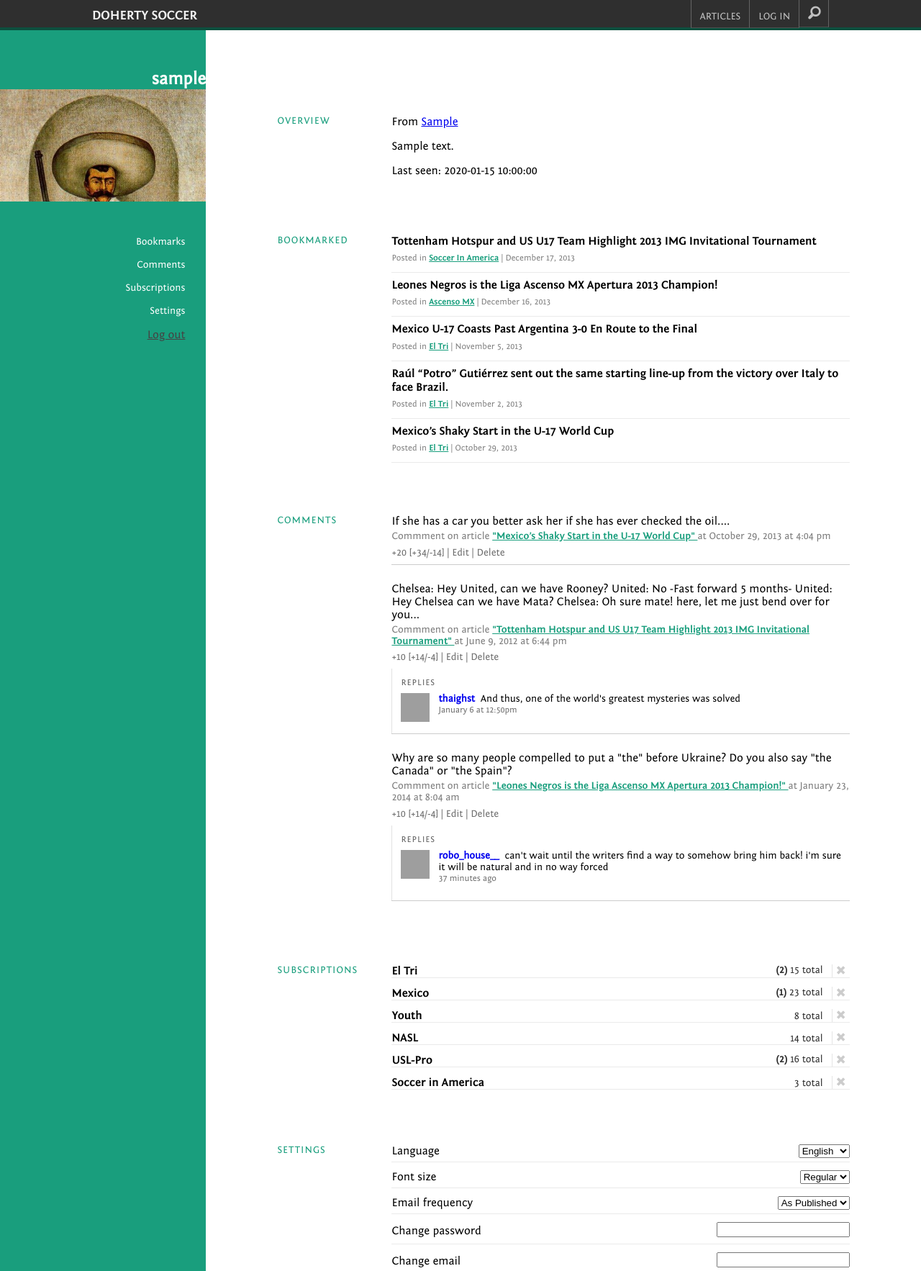
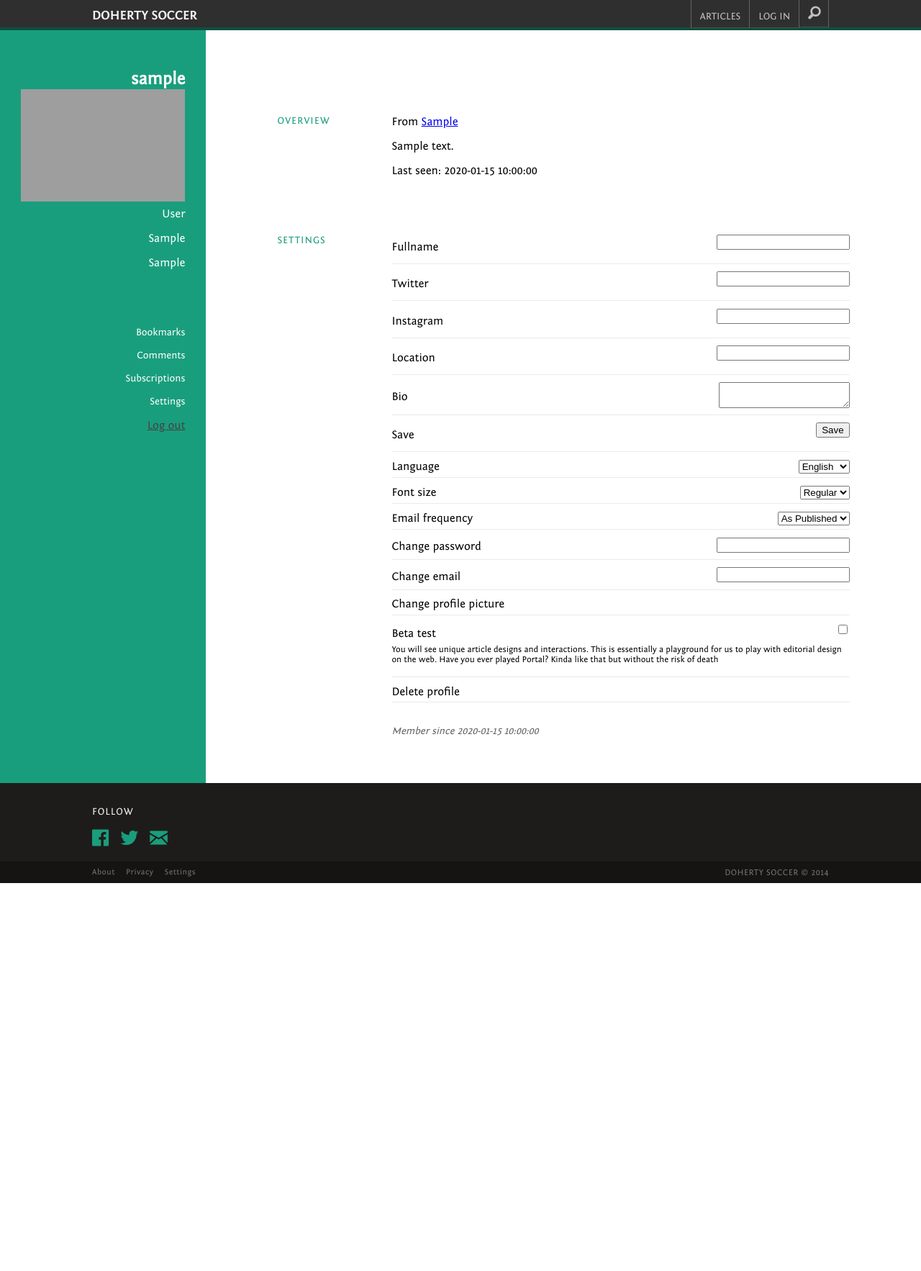
Before and after one commit to Z4P0/ds, a Flask app: template website/templates/ds/profile.html in a window 1280 px wide. Shown: the top 1766 px of the page at 72% size. After the commit the page ends 1227 px from the top, so only its background shows below. Run offline with Flask 2, Linux system fonts and the light colour scheme; the template is opened without the code that fills it: values that come from a table or form of the project are taken from there, others are empty; tables that the repository leaves empty hold one stand-in row (values such as "Sample post"); parts of the project's set-up code (start-up, migrations or seed data) failed here and were passed over; some libraries are stand-ins or nearby versions; grey boxes are pictures that could not be loaded.

Commit message:
user profile is done

```diff
--- a/website/auth/views.py
+++ b/website/auth/views.py
@@ -24,7 +24,8 @@ def login():
         user = User.query.filter_by(email=form.email.data).first()
         if user is not None and user.verify_password(form.password.data):
             login_user(user, form.remember_me.data)
-            return redirect(request.args.get('next') or url_for('main.index'))
+            flash('Welcome back '+ user.username + '!')
+            return redirect(request.args.get('next') or url_for('main.view_profile', username=user.username))
         flash('Invalid email or password')
     return render_template('auth/login.html', form=form)
 
--- a/website/decorators.py
+++ b/website/decorators.py
@@ -1,6 +1,7 @@
 from functools import wraps
 from flask import abort
 from flask.ext.login import current_user
+from .models import Permission
 
 
 def permission_required(permission):
--- a/website/main/forms.py
+++ b/website/main/forms.py
@@ -1,6 +1,6 @@
 from flask.ext.wtf import Form
-from wtforms import StringField, TextAreaField, PasswordField, FileField, SubmitField, BooleanField
-from wtforms.validators import Required, Email, EqualTo, Length, Optional, URL
+from wtforms import StringField, TextAreaField, PasswordField, SelectField, FileField, SubmitField, BooleanField
+from wtforms.validators import Required, Email, EqualTo, Length, Optional, URL, Regexp
 
 #
 # SPACES SHOULD NOT BED ALLOWED IN USERNAMES
@@ -51,8 +51,35 @@ class ProfileForm(Form):
     fullname = StringField(validators=[Optional()])
     twitter = StringField(validators=[Optional()])
     instagram = StringField(validators=[Optional()])
+    location = StringField(validators=[Optional(), Length(0, 64)])
     bio = TextAreaField(validators=[Optional()])
     picture = FileField('Profile Picture', validators=[Optional()])
     # email
     # password
     save = SubmitField('Save')
+
+class ProfileFormAdmin(Form):
+    """ Administers have more options """
+    email = StringField('Email', validators=[Required(), Length(1,64),Email()])
+    username = StringField('Username', validators=[Required(), Length(1,64), Regexp('^[A-Za-z][A-Za-z0-9_.]*$', 0,
+        'Usernames must have only letters, numbers, dots, or underscores')])
+    confirmed = BooleanField('confirmed')
+    role = SelectField('Role', coerce=int)
+    fullname = StringField('Fullname', validators=[Length(0,64)])
+    bio = TextAreaField('About me')
+    submit = SubmitField('Submit')
+
+    def __init__(self, user, *args, **kwargs):
+        super(ProfileFormAdmin, self).__init__(*args, **kwargs)
+        self.role.choices = [(role.id, role.name)
+                             for role in Role.query.order_by(Role.name).all()]
+        self.user = user
+
+
+    def validate_email(self, field):
+        if field.data != self.user.email and User.query.filter_by(email=field.data).first():
+            raise ValidationError('Email alread in use')
+
+    def validate_username(self, field):
+        if field.data != self.user.username and User.query.filter_by(username=field.data).first():
+            raise ValidationError('That usernmae is already in use')
--- a/website/templates/ds/profile.html
+++ b/website/templates/ds/profile.html
@@ -7,9 +7,17 @@
 {% block content %}
 <section id="user-profile">
   <header id="user-header" class="flex-1">
+    <section id="user-overview" class="user-section">
+      <div>
         <h2 id="username">{{ user.username }}</h2>
+        <figure id="user-profile-image" class="flex-3">
+          <img src="{{ user.gravatar(size=256) }}">
+        </figure>
+        {% if user.fullname %}<p>{{user.fullname}}</p>{%endif%}
+        {% if user.twitter %}<p>{{user.twitter}}</p>{%endif%}
+        {% if user.instagram %}<p>{{user.instagram}}</p>{%endif%}
+    </section>
     <div class="flex">
-      <figure id="user-profile-image" class="flex-3"><img src="/static/img/users/zapo.jpg"></figure>
       <nav id="user-nav" class="flex-2">
         <ul id="user-nav-list">
           <li><a href="#user-bookmarks">Bookmarks</a></li>
@@ -22,10 +30,10 @@
     </div>
   </header>
   <div id="user-dashboard" class="flex-3">
+
     <section id="user-overview" class="user-section">
       <h3 class="t7 flex-1">Overview</h3>
       <div class="flex-4">
-        {% if user.name %}<p>{{user.name}}</p>{%endif%}
         {% if user.location %}<p>From <a href="http://maps.google.com?q={{ user.location }}">{{ user.location }}</a> </p>{% endif %}
         {% if current_user.is_administrator() %}
         <p><a href="mailto:{{user.email}}">{{user.email}}</a></p>
@@ -34,40 +42,19 @@
         <p>Last seen: {{user.last_seen}}</p>
       </div>
     </section>
-    <section id="user-bookmarks" class="user-section">
+
+<!--     <section id="user-bookmarks" class="user-section">
       <h3 class="t7 flex-1">Bookmarked</h3>
-      <!-- <p class="flex-4">No bookmarks yet</p> -->
       <ul id="bookmarked-articles-list" class="flex-4 user-dash-list">
         <li>
           <article class="article-preview">
             <h2 class="article-title"><a href="01-article-page.html">Tottenham Hotspur and US U17 Team Highlight 2013 IMG Invitational Tournament</a></h2><span class="article-meta">Posted in <a href="01-article-category-series.html" class="article-category">Soccer In America</a><span class="posted-on">December 17, 2013</span></span>
           </article>
         </li>
-        <li>
-          <article class="article-preview">
-            <h2 class="article-title"><a href="01-article-page.html">Leones Negros is the Liga Ascenso MX Apertura 2013 Champion!</a></h2><span class="article-meta">Posted in <a href="01-article-category-series.html" class="article-category">Ascenso MX</a><span class="posted-on">December 16, 2013</span></span>
-          </article>
-        </li>
-        <li>
-          <article class="article-preview">
-            <h2 class="article-title"><a href="01-article-page.html">Mexico U-17 Coasts Past Argentina 3-0 En Route to the Final</a></h2><span class="article-meta">Posted in <a href="01-article-category-series.html" class="article-category">El Tri</a><span class="posted-on">November 5, 2013</span></span>
-          </article>
-        </li>
-        <li>
-          <article class="article-preview">
-            <h2 class="article-title"><a href="01-article-page.html">Raúl “Potro” Gutiérrez sent out the same starting line-up from the victory over Italy to face Brazil.</a></h2><span class="article-meta">Posted in <a href="01-article-category-series.html" class="article-category">El Tri</a><span class="posted-on">November 2, 2013</span></span>
-          </article>
-        </li>
-        <li>
-          <article class="article-preview">
-            <h2 class="article-title"><a href="01-article-page.html">Mexico’s Shaky Start in the U-17 World Cup</a></h2><span class="article-meta">Posted in <a href="01-article-category-series.html" class="article-category">El Tri</a><span class="posted-on">October 29, 2013</span></span>
-          </article>
-        </li>
       </ul>
-    </section>
-    <section id="user-comments" class="user-section">
+    </section> -->
+<!--     <section id="user-comments" class="user-section">
       <h3 class="t7 flex-1">Comments</h3>
-      <!-- <p class="flex-4">No comments yet</p> -->
 
       <ul id="user-comment-list" class="flex-4">
         <li>
@@ -81,61 +68,10 @@
             </ul>
           </article>
         </li>
-        <li>
-          <article class="user-comment">
-            <h4 class="t6">Chelsea: Hey United, can we have Rooney? United: No -Fast forward 5 months- United: Hey Chelsea can we have Mata? Chelsea: Oh sure mate! here, let me just bend over for you...</h4>
-            <p class="comment-meta">Commment on article <a href="#">"Tottenham Hotspur and US U17 Team Highlight 2013 IMG Invitational Tournament" </a>at June 9, 2012 at 6:44 pm</p>
-            <ul class="comment-actions inline">
-              <li>+10 [+14/-4]</li>
-              <li>Edit</li>
-              <li>Delete</li>
       </ul>
-            <section class="comment-replies">
-              <h5 class="t7">Replies</h5>
-              <ul class="user-dash-comment-replies-list">
-                <li>
-                  <article class="user-dash-comment-reply flex">
-                    <figure class="user-profile-thumbnail flex-1"><img src="http://lorempixel.com/40/40" alt="dummy" width="40" height="40"></figure>
-                    <div class="flex-3">
-                      <h6 class="t5"> <a href="#">thaighst</a>And thus, one of the world's greatest mysteries was solved</h6>
-                      <p class="comment-date">January 6 at 12:50pm</p>
-                    </div>
-                  </article>
-                </li>
-              </ul>
-            </section>
-          </article>
-        </li>
-        <li>
-          <article class="user-comment">
-            <h4 class="t6">Why are so many people compelled to put a "the" before Ukraine? Do you also say "the Canada" or "the Spain"?</h4>
-            <p class="comment-meta">Commment on article <a href="#">"Leones Negros is the Liga Ascenso MX Apertura 2013 Champion!" </a>at January 23, 2014 at 8:04 am            </p>
-            <ul class="comment-actions inline">
-              <li>+10 [+14/-4]</li>
-              <li>Edit</li>
-              <li>Delete</li>
-            </ul>
-            <section class="comment-replies">
-              <h5 class="t7">Replies</h5>
-              <ul class="user-dash-comment-replies-list">
-                <li>
-                  <article class="user-dash-comment-reply flex">
-                    <figure class="user-profile-thumbnail flex-1"><img src="http://lorempixel.com/40/40" alt="dummy" width="40" height="40"></figure>
-                    <div class="flex-3">
-                      <h6 class="t5"><a href="#">robo_house__</a>can't wait until the writers find a way to somehow bring him back! i'm sure it will be natural and in no way forced</h6>
-                      <p class="comment-date">37 minutes ago</p>
-                    </div>
-                  </article>
-                </li>
-              </ul>
-            </section>
-          </article>
-        </li>
-      </ul>
-    </section>
-    <section id="user-subscriptions" class="user-section">
+    </section> -->
+    <!-- <section id="user-subscriptions" class="user-section">
       <h3 class="t7 flex-1">Subscriptions</h3>
-      <!-- <p class="flex-4">No subscriptions yet</p> -->
         <ul id="user-subscriptions-list" class="flex-4 user-dash-list">
           <li>
             <h4 class="t6"><a href="#">El Tri</a></h4><span> <b>(2) </b>15 total</span><i class="fi-x"></i>
@@ -143,24 +79,40 @@
           <li>
             <h4 class="t6"><a href="#">Mexico</a></h4><span> <b>(1) </b>23 total</span><i class="fi-x"></i>
           </li>
-          <li>
-            <h4 class="t6"><a href="#">Youth</a></h4><span>8 total<i class="fi-x"></i></span>
-          </li>
-          <li>
-            <h4 class="t6"><a href="#">NASL</a></h4><span>14 total<i class="fi-x"></i></span>
-          </li>
-          <li>
-            <h4 class="t6"><a href="#">USL-Pro</a></h4><span> <b>(2) </b>16 total</span><i class="fi-x"></i>
-          </li>
-          <li>
-            <h4 class="t6"><a href="#">Soccer in America</a></h4><span>3 total<i class="fi-x"></i></span>
-          </li>
         </ul>
-    </section>
+    </section> -->
     <section id="user-settings" class="user-section">
       <h3 class="t7 flex-1">Settings</h3>
       <div class="flex-4">
+        <form method="post">
+          {{ form.hidden_tag() }}
           <ul id="user-settings-list" class="user-dash-list">
+            <li>
+              <h4 class="t6">{{form.fullname.label}}</h4>
+              <div class="setting-option"> {{form.fullname}}</div>
+            </li>
+            <li>
+              <h4 class="t6">{{form.twitter.label}}</h4>
+              <div class="setting-option"> {{form.twitter}} </div>
+            </li>
+            <li>
+              <h4 class="t6">{{form.instagram.label}}</h4>
+              <div class="setting-option"> {{form.instagram}} </div>
+            </li>
+            <li>
+              <h4 class="t6">{{form.location.label}}</h4>
+              <div class="setting-option"> {{form.location}} </div>
+            </li>
+            <li>
+              <h4 class="t6">{{form.bio.label}}</h4>
+              <div class="setting-option"> {{form.bio}} </div>
+            </li>
+            <li>
+              <h4 class="t6">Save</h4>
+              <div class="setting-option">{{form.save}}</div>
+            </li>
+
+
             <li>
               <h4 class="t6">Language</h4>
               <div class="setting-option">
@@ -217,6 +169,7 @@
               <h4 class="t6">Delete profile</h4>
             </li>
           </ul>
+        </form>
         <p id="member-since">Member since {{user.member_since}}</p>
       </div>
     </section>
```
Also changed, not shown: website/__init__.py (+8 -22 lines), website/main/views.py (+44 -5 lines), website/models.py (+77 -49 lines), website/templates/user.html (added, +21 -0 lines), website/templates/ds/03-profile.html (line endings or trailing spaces). Lines whose indentation alone changed are shown as unchanged.
